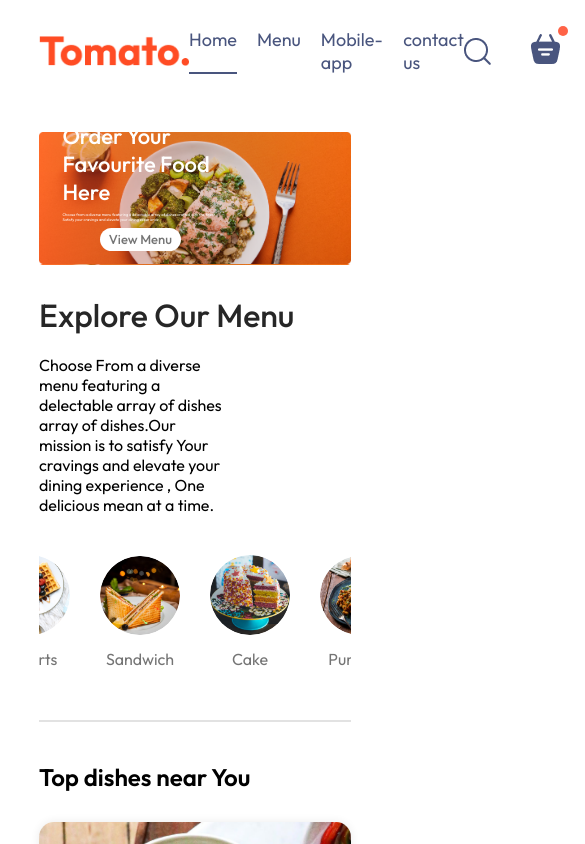
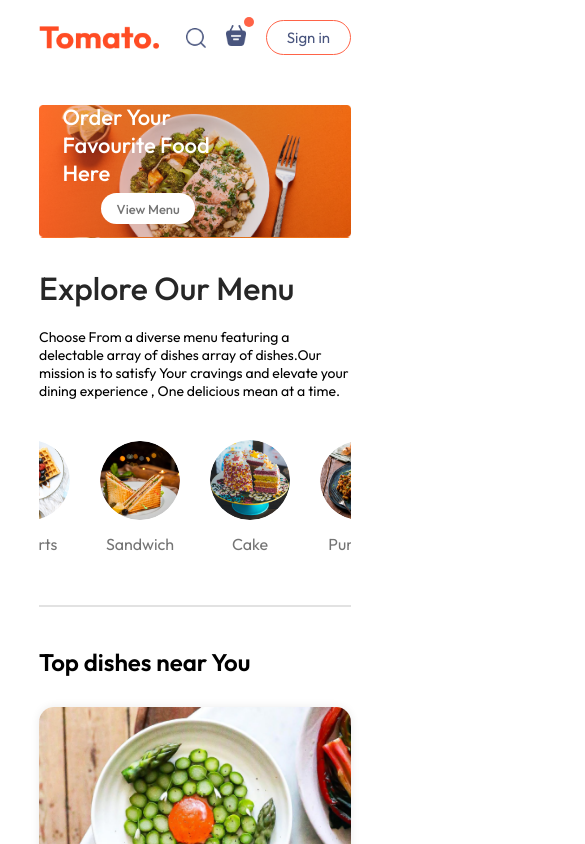
Before and after one commit to DeveloperAnurag26/Food-Website-In-Reactjs, a React (Vite) app: page / in a window 390 px wide. Shown: the top 844 px of the page, 585 px wide, since content can reach past the window. Built offline with nearby package versions, Linux system fonts and the light colour scheme.

Commit message:
Make UI Responsive and added click functionality

```diff
--- a/src/Components/ExploreMenu/ExploreMenu.css
+++ b/src/Components/ExploreMenu/ExploreMenu.css
@@ -51,3 +51,10 @@
   padding: 2px;
   border-radius: 50%;  /* image ko bilkul round banane ke liye */
 }
+
+@media (max-width:1050px){
+    .explore-menu-text{
+        max-width: 100%;
+        font-size: 14px;
+    }
+}
--- a/src/Components/Footer/Footer.css
+++ b/src/Components/Footer/Footer.css
@@ -45,3 +45,14 @@
     background-color: gray;
     border: none;
 }
+@media (max-width: 750px){
+    .footer-content{
+        flex-direction: column;
+        display: flex;
+        gap: 35px;
+
+    }
+    .footer-copyrights{
+        text-align: center;
+    }
+}
--- a/src/Components/Header/Header.css
+++ b/src/Components/Header/Header.css
@@ -35,3 +35,23 @@
     font-size: max(1vw, 13px);
     border-radius: 50px;
 }
+
+@media (max-width:1050px){
+
+.header-contents{
+    max-width: 45%;
+}
+}
+
+@media (max-width:750px){
+
+.header-contents{
+    max-width: 55%;
+}
+.header-contents p{
+    display: none;
+}
+.header-contents button{
+    padding: 2vw 4vw;
+}
+}
--- a/src/Components/Navbar/Navbar.css
+++ b/src/Components/Navbar/Navbar.css
@@ -30,3 +30,54 @@
     right: -8px;
 
 }
+@media (max-width:1050px) {
+    .navbar .logo{
+        width: 140px;
+    }
+
+    .navbar-menu{
+        gap: 20px;
+        font-size: 17px;
+    }
+    .navbar-right{
+        gap: 30px;
+    }
+    .navbar-right img{
+        width: 22px;
+    }
+    .navbar-right button{
+        padding: 8px 25px;
+    }
+}
+
+
+@media (max-width:900px) {
+    .navbar .logo{
+        width: 120px;
+    }
+
+    .navbar-menu{
+        gap: 15px;
+        font-size: 16px;
+    }
+    .navbar-right{
+        gap: 20px;
+    }
+    .navbar-right img{
+        width: 20px;
+    }
+    .navbar-right button{
+        padding: 7px 20px;
+        font-size: 15px;
+    }
+}
+
+
+
+@media (max-width:750px) {
+    .navbar-menu{
+       display: none;
+    }
+
+
+}
--- a/src/Components/Navbar/Navbar.jsx
+++ b/src/Components/Navbar/Navbar.jsx
@@ -1,6 +1,7 @@
 import React, { useState } from 'react'
 import './Navbar.css'
 import {assets} from '../../assets/assets'
+import { Link } from 'react-router-dom'
 
 const Navbar = () => {
     const [menu, setmenu] = useState("Home")
@@ -8,10 +9,10 @@
     <div className='navbar'>
         <img src={assets.logo} alt="" className="logo" />
         <ul className="navbar-menu">
-            <li onClick={()=> setmenu("Home")} className={menu === "Home" ? "active": ""}>Home</li>
-            <li onClick={()=> setmenu("Menu")} className={menu === "Menu"? "active": ""}>Menu</li>
-            <li onClick={()=> setmenu("Mobile-app")} className={menu === "Mobile-app"? "active": ""}>Mobile-app</li>
-            <li onClick={()=> setmenu("contact us")} className={menu === "contact us"? "active": ""}>contact us </li>
+            <Link to='/' onClick={()=> setmenu("Home")} className={menu === "Home" ? "active": ""}>Home</Link>
+            <a href='#explore-menu' onClick={()=> setmenu("Menu")} className={menu === "Menu"? "active": ""}>Menu</a>
+            <a href='#app-download' onClick={()=> setmenu("Mobile-app")} className={menu === "Mobile-app"? "active": ""}>Mobile-app</a>
+            <a href='#footer' onClick={()=> setmenu("contact us")} className={menu === "contact us"? "active": ""}>contact us </a>
         </ul>
         <div className='navbar-right'>
             <img src={assets.search_icon} alt="" />
```
